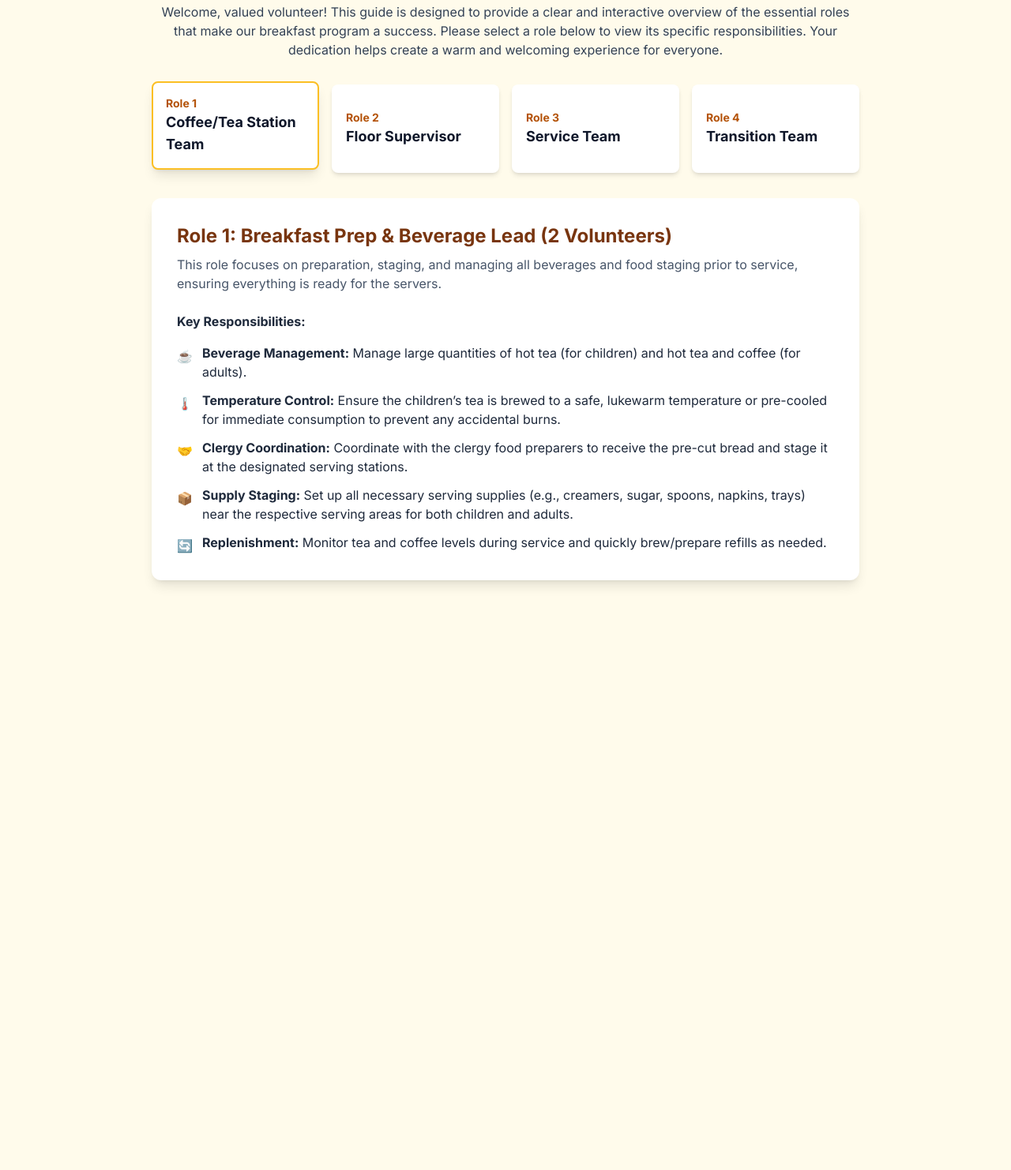
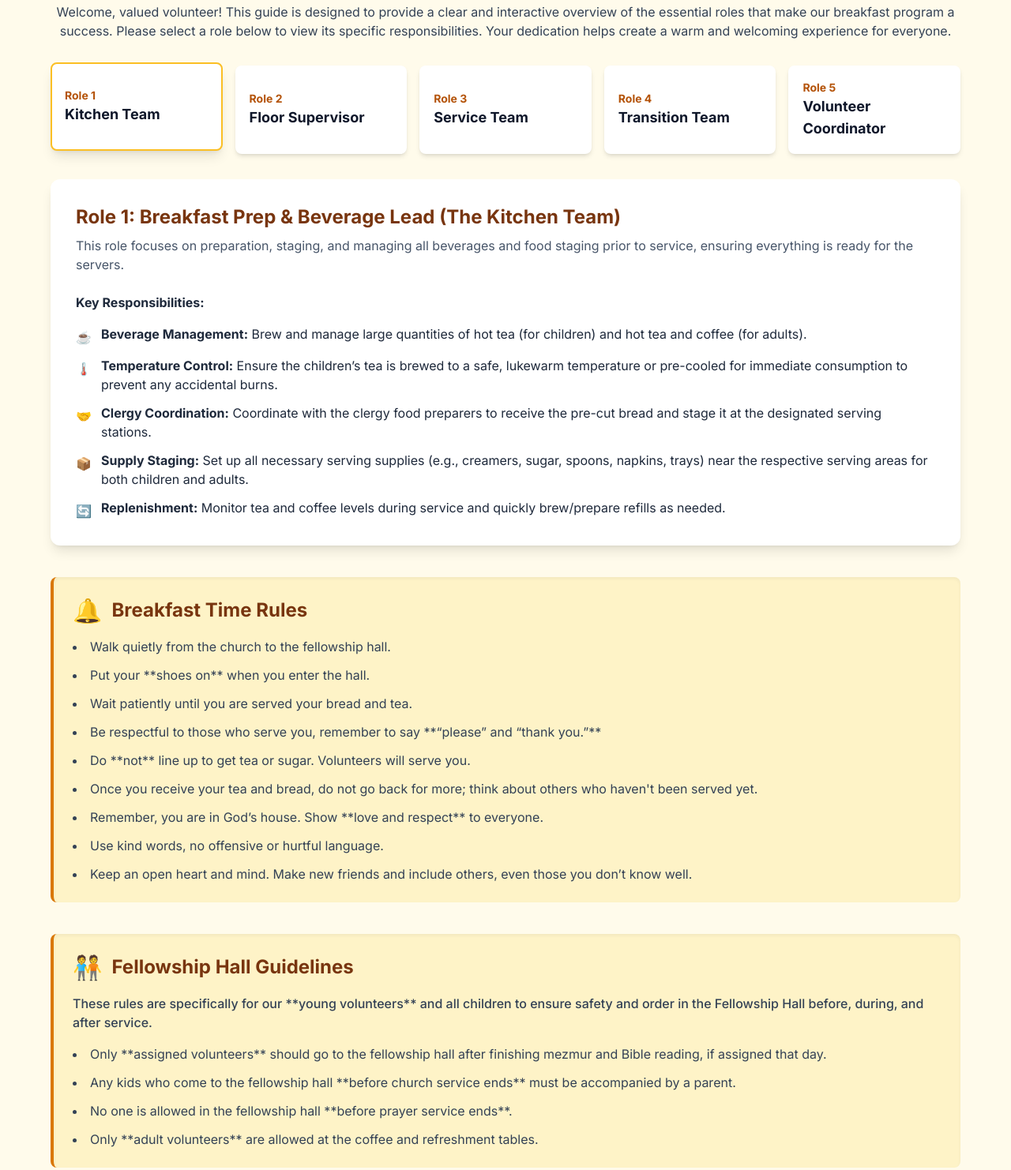
Before and after one commit to vaStGeorges/volunteers.github.io, a plain HTML site: page index.html in a window 1280 px wide. Shown: the part 169-1651 px from the top of the page at 79% size. Before the commit the page ends 952 px from the top, so only its background shows below. Drawn offline with nearby package versions, Linux system fonts and the light colour scheme.

Commit message:
Update index.html

```diff
--- a/index.html
+++ b/index.html
@@ -6,8 +6,8 @@
     <title>Church Breakfast Volunteer Roles</title>
     <script src="https://cdn.tailwindcss.com"></script>
     <!-- Chosen Palette: Warm Neutrals -->
-    <!-- Application Structure Plan: A tabbed/card-based single-page application. The user sees four clear role cards at the top. Clicking a card reveals the detailed responsibilities for that role below, hiding the others. This structure was chosen because it cleanly separates the distinct information categories (the roles), preventing information overload and allowing for focused, user-driven exploration, which is more intuitive than scrolling a static document. -->
-    <!-- Visualization & Content Choices: Report Info: Four distinct volunteer roles with descriptions and responsibilities. -> Goal: Organize & Inform. -> Presentation Method: Interactive cards/tabs for navigation and styled text blocks with Unicode icons for the detailed content. -> Interaction: Click-to-reveal content panels for each role. -> Justification: This UI pattern is ideal for presenting distinct categories of textual information clearly and interactively without needing complex visualizations. -> Library/Method: Vanilla JS for interactivity, Tailwind CSS for styling. -->
+    <!-- Application Structure Plan: A tabbed/card-based single-page application. The user sees five clear role cards at the top. Clicking a card reveals the detailed responsibilities for that role below, hiding the others. This structure was chosen because it cleanly separates the distinct information categories (the roles), preventing information overload and allowing for focused, user-driven exploration, which is more intuitive than scrolling a static document. -->
+    <!-- Visualization & Content Choices: Report Info: Five distinct volunteer roles with descriptions and responsibilities, plus general program rules. -> Goal: Organize & Inform. -> Presentation Method: Interactive cards/tabs for navigation, styled text blocks for role content, and a dedicated, highlighted list for the general rules. -> Interaction: Click-to-reveal content panels for each role. -> Justification: This UI pattern is ideal for presenting distinct categories of textual information clearly and interactively without needing complex visualizations. -> Library/Method: Vanilla JS for interactivity, Tailwind CSS for styling. -->
     <!-- CONFIRMATION: NO SVG graphics used. NO Mermaid JS used. -->
     <style>
         body {
@@ -15,6 +15,7 @@
         }
         .role-card {
             transition: all 0.3s ease-in-out;
+            min-height: 85px;
         }
         .role-content {
             display: none;
@@ -44,15 +45,15 @@
             <p class="mt-2 text-lg text-slate-600">Volunteer Role Descriptions</p>
         </header>
 
-        <div class="max-w-4xl mx-auto">
+        <div class="max-w-6xl mx-auto">
             <p class="text-center text-slate-700 mb-8">
                 Welcome, valued volunteer! This guide is designed to provide a clear and interactive overview of the essential roles that make our breakfast program a success. Please select a role below to view its specific responsibilities. Your dedication helps create a warm and welcoming experience for everyone.
             </p>
 
-            <nav id="role-nav" class="grid grid-cols-1 sm:grid-cols-2 lg:grid-cols-4 gap-4 mb-8">
+            <nav id="role-nav" class="grid grid-cols-2 md:grid-cols-3 lg:grid-cols-5 gap-4 mb-8">
                 <button data-role="1" class="role-card active text-left p-4 bg-white border-2 border-amber-400 rounded-lg shadow-md hover:shadow-lg focus:outline-none focus:ring-2 focus:ring-amber-500">
                     <span class="block text-sm font-semibold text-amber-700">Role 1</span>
-                    <span class="block text-lg font-bold text-slate-900">Coffee/Tea Station Team</span>
+                    <span class="block text-lg font-bold text-slate-900">Kitchen Team</span>
                 </button>
                 <button data-role="2" class="role-card text-left p-4 bg-white border-2 border-transparent rounded-lg shadow-md hover:shadow-lg focus:outline-none focus:ring-2 focus:ring-amber-500">
                     <span class="block text-sm font-semibold text-amber-700">Role 2</span>
@@ -66,15 +67,19 @@
                     <span class="block text-sm font-semibold text-amber-700">Role 4</span>
                     <span class="block text-lg font-bold text-slate-900">Transition Team</span>
                 </button>
+                <button data-role="5" class="role-card text-left p-4 bg-white border-2 border-transparent rounded-lg shadow-md hover:shadow-lg focus:outline-none focus:ring-2 focus:ring-amber-500">
+                    <span class="block text-sm font-semibold text-amber-700">Role 5</span>
+                    <span class="block text-lg font-bold text-slate-900">Volunteer Coordinator</span>
+                </button>
             </nav>
 
-            <main id="role-details" class="bg-white p-6 md:p-8 rounded-xl shadow-lg">
+            <main id="role-details" class="bg-white p-6 md:p-8 rounded-xl shadow-lg mb-10">
                 <div id="role-content-1" class="role-content active">
-                    <h2 class="text-2xl font-bold text-amber-900 mb-2">Role 1: Breakfast Prep & Beverage Lead (2 Volunteers)</h2>
+                    <h2 class="text-2xl font-bold text-amber-900 mb-2">Role 1: Breakfast Prep & Beverage Lead (The Kitchen Team)</h2>
                     <p class="text-slate-600 mb-6">This role focuses on preparation, staging, and managing all beverages and food staging prior to service, ensuring everything is ready for the servers.</p>
                     <h3 class="font-bold text-slate-800 mb-4">Key Responsibilities:</h3>
                     <ul class="space-y-3">
-                        <li class="flex items-start"><span class="text-amber-600 mr-3 mt-1">☕</span><span><strong>Beverage Management:</strong> Manage large quantities of hot tea (for children) and hot tea and coffee (for adults).</span></li>
+                        <li class="flex items-start"><span class="text-amber-600 mr-3 mt-1">☕</span><span><strong>Beverage Management:</strong> Brew and manage large quantities of hot tea (for children) and hot tea and coffee (for adults).</span></li>
                         <li class="flex items-start"><span class="text-amber-600 mr-3 mt-1">🌡️</span><span><strong>Temperature Control:</strong> Ensure the children’s tea is brewed to a safe, lukewarm temperature or pre-cooled for immediate consumption to prevent any accidental burns.</span></li>
                         <li class="flex items-start"><span class="text-amber-600 mr-3 mt-1">🤝</span><span><strong>Clergy Coordination:</strong> Coordinate with the clergy food preparers to receive the pre-cut bread and stage it at the designated serving stations.</span></li>
                         <li class="flex items-start"><span class="text-amber-600 mr-3 mt-1">📦</span><span><strong>Supply Staging:</strong> Set up all necessary serving supplies (e.g., creamers, sugar, spoons, napkins, trays) near the respective serving areas for both children and adults.</span></li>
@@ -117,7 +122,52 @@
                         <li class="flex items-start"><span class="text-amber-600 mr-3 mt-1">🧹</span><span><strong>Post-Meal Cleanup:</strong> Assist the Kitchen Team (Role 1) with the final wiping down of adult serving counters and general area tidy-up.</span></li>
                     </ul>
                 </div>
+                 <div id="role-content-5" class="role-content">
+                    <h2 class="text-2xl font-bold text-amber-900 mb-2">Role 5: Volunteer Coordinator</h2>
+                    <p class="text-slate-600 mb-6">This key administrative role manages the recruitment and preparedness of youth helpers, ensuring a strong and well-informed team is ready to serve the children.</p>
+                    <h3 class="font-bold text-slate-800 mb-4">Key Responsibilities:</h3>
+                    <ul class="space-y-3">
+                        <li class="flex items-start"><span class="text-amber-600 mr-3 mt-1">📝</span><span><strong>Youth Sign-ups:</strong> Initiate and manage the sign-up process for youth helpers to serve breakfast for the younger children.</span></li>
+                        <li class="flex items-start"><span class="text-amber-600 mr-3 mt-1">📚</span><span><strong>Volunteer Orientation:</strong> Conduct a mandatory orientation session for all registered youth volunteers to review safety rules, serving expectations, and role responsibilities before their first shift.</span></li>
+                        <li class="flex items-start"><span class="text-amber-600 mr-3 mt-1">🗓️</span><span><strong>Scheduling Support:</strong> Assist in creating a consistent schedule that aligns youth helper availability with the breakfast service needs.</span></li>
+                    </ul>
+                </div>
             </main>
+
+            <!-- GENERAL PROGRAM RULES -->
+            <div id="rules-section" class="mb-10 bg-amber-100 border-l-4 border-amber-600 p-6 rounded-lg shadow-inner">
+                <h2 class="text-2xl font-extrabold text-amber-900 mb-4 flex items-center">
+                    <span class="text-3xl mr-3">🔔</span> Breakfast Time Rules
+                </h2>
+                <ul class="space-y-3 list-disc list-inside text-slate-700">
+                    <li>Walk quietly from the church to the fellowship hall.</li>
+                    <li>Put your **shoes on** when you enter the hall.</li>
+                    <li>Wait patiently until you are served your bread and tea.</li>
+                    <li>Be respectful to those who serve you, remember to say **“please” and “thank you.”**</li>
+                    <li>Do **not** line up to get tea or sugar. Volunteers will serve you.</li>
+                    <li>Once you receive your tea and bread, do not go back for more; think about others who haven't been served yet.</li>
+                    <li>Remember, you are in God’s house. Show **love and respect** to everyone.</li>
+                    <li>Use kind words, no offensive or hurtful language.</li>
+                    <li>Keep an open heart and mind. Make new friends and include others, even those you don’t know well.</li>
+                </ul>
+            </div>
+            <!-- END GENERAL PROGRAM RULES -->
+
+            <!-- NEW: FELLOWSHIP HALL GUIDELINES FOR YOUNG VOLUNTEERS -->
+            <div id="youth-guidelines-section" class="mb-10 bg-amber-100 border-l-4 border-amber-600 p-6 rounded-lg shadow-inner">
+                <h2 class="text-2xl font-extrabold text-amber-900 mb-4 flex items-center">
+                    <span class="text-3xl mr-3">🧑‍🤝‍🧑</span> Fellowship Hall Guidelines
+                </h2>
+                <p class="mb-4 text-slate-700 font-medium">These rules are specifically for our **young volunteers** and all children to ensure safety and order in the Fellowship Hall before, during, and after service.</p>
+                <ul class="space-y-3 list-disc list-inside text-slate-700">
+                    <li>Only **assigned volunteers** should go to the fellowship hall after finishing mezmur and Bible reading, if assigned that day.</li>
+                    <li>Any kids who come to the fellowship hall **before church service ends** must be accompanied by a parent.</li>
+                    <li>No one is allowed in the fellowship hall **before prayer service ends**.</li>
+                    <li>Only **adult volunteers** are allowed at the coffee and refreshment tables.</li>
+                </ul>
+            </div>
+            <!-- END NEW SECTION -->
+
         </div>
     </div>
 
```
